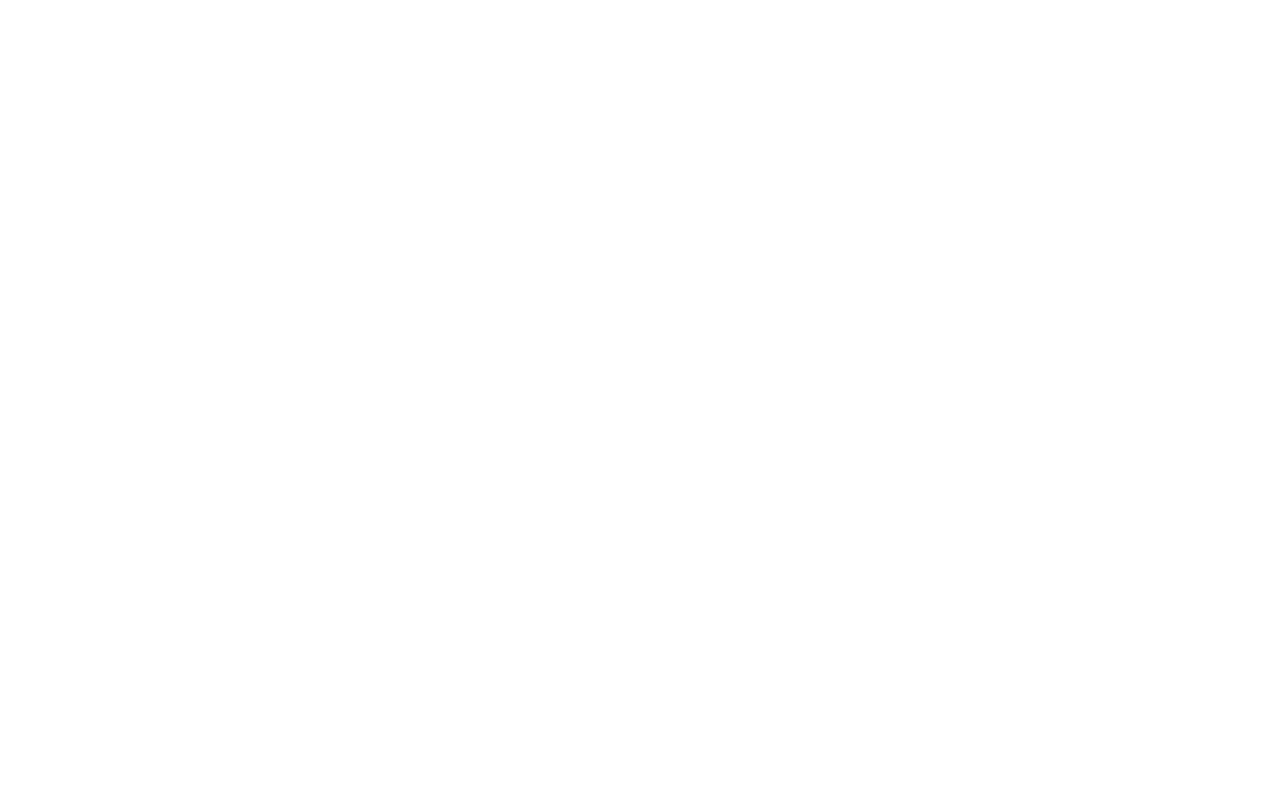
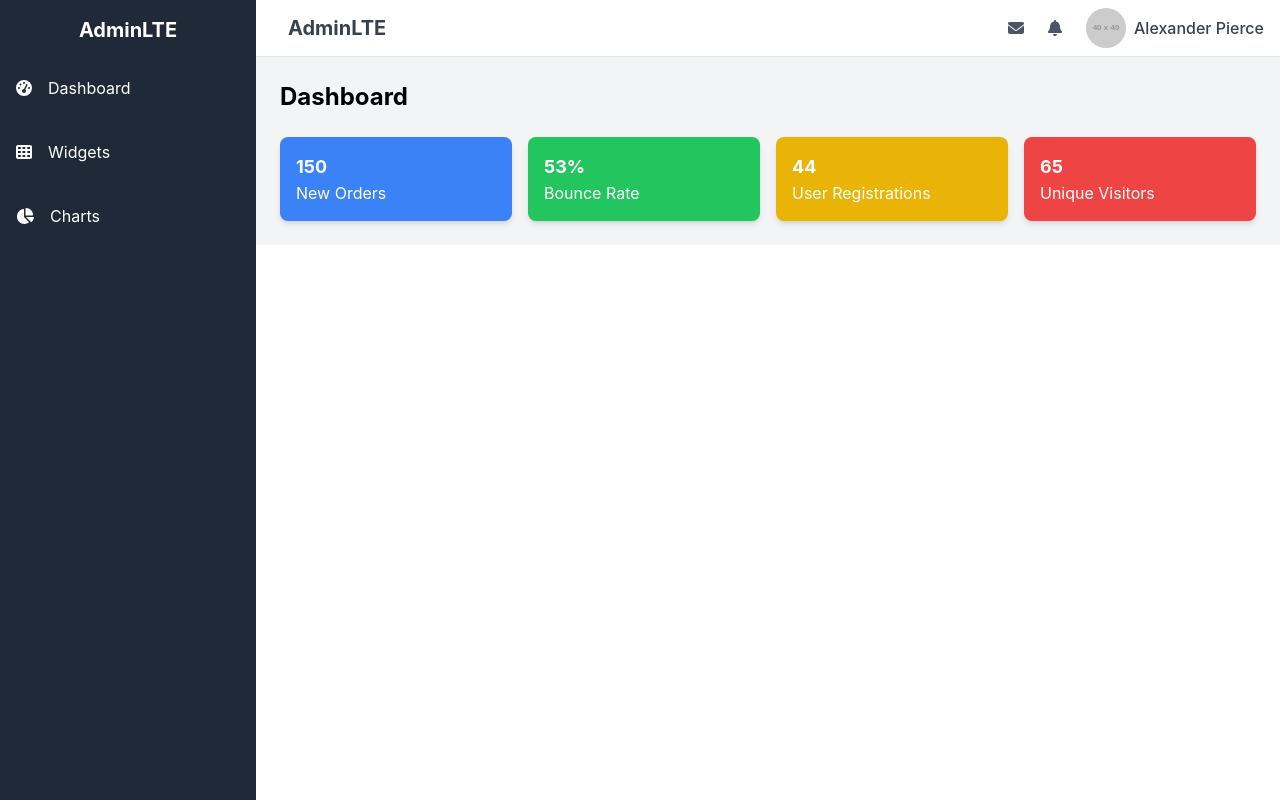
Before and after one commit to eatmilk36/GuiGe, a React (Create React App) app in the folder frontend/: page / in a window 1280 px wide. Before the commit this address had no page. Built offline with nearby package versions, Linux system fonts and the light colour scheme.

Commit message:
frontend add Font Awesome and master page and Dashboard

```diff
--- a/frontend/package.json
+++ b/frontend/package.json
@@ -5,6 +5,9 @@
   "dependencies": {
     "@emotion/react": "^11.13.5",
     "@emotion/styled": "^11.13.5",
+    "@fortawesome/fontawesome-svg-core": "^6.7.1",
+    "@fortawesome/free-solid-svg-icons": "^6.7.1",
+    "@fortawesome/react-fontawesome": "^0.2.2",
     "@mui/material": "^6.1.8",
     "@testing-library/jest-dom": "^5.17.0",
     "@testing-library/react": "^13.4.0",
@@ -16,7 +19,7 @@
     "axios": "^1.7.7",
     "react": "^18.3.1",
     "react-dom": "^18.3.1",
-    "react-router-dom": "^7.0.0",
+    "react-router-dom": "^7.0.1",
     "react-scripts": "5.0.1",
     "sass": "^1.81.0",
     "typescript": "^4.9.5",
--- a/frontend/src/App.tsx
+++ b/frontend/src/App.tsx
@@ -1,12 +1,23 @@
 import React from 'react';
 import { BrowserRouter as Router, Route, Routes } from 'react-router-dom';
 import LoginPage from './pages/Login/LoginPage';
+import Layout from './components/Layout';
+import Dashboard from './pages/Dashboard';
+import Settings from './pages/Settings';
 
 const App: React.FC = () => {
     return (
         <Router>
             <Routes>
+                {/* 登入頁面 */}
                 <Route path="/login" element={<LoginPage />} />
+
+                {/* 使用 Layout 包裹的子路由 */}
+                <Route path="/" element={<Layout />}>
+                    <Route index element={<Dashboard />} /> {/* 預設頁面為 Dashboard */}
+                    <Route path="dashboard" element={<Dashboard />} />
+                    <Route path="settings" element={<Settings />} />
+                </Route>
             </Routes>
         </Router>
     );
--- /dev/null
+++ b/frontend/src/components/Layout.tsx
@@ -0,0 +1,20 @@
+import React from 'react';
+import TopNavbar from './TopNavbar';
+import Sidebar from './Sidebar';
+import { Outlet } from 'react-router-dom';
+
+const Layout: React.FC = () => {
+    return (
+        <div className="flex">
+            <Sidebar /> {/* 側邊欄 */}
+            <div className="flex-1 flex flex-col ml-64">
+                <TopNavbar /> {/* 頂部導航欄 */}
+                <main className="p-6 bg-gray-100 flex-1">
+                    <Outlet /> {/* 渲染子頁面 */}
+                </main>
+            </div>
+        </div>
+    );
+};
+
+export default Layout;
--- /dev/null
+++ b/frontend/src/components/Master.tsx
@@ -0,0 +1,27 @@
+import React from 'react';
+import { Outlet, Link } from 'react-router-dom';
+
+const Master: React.FC = () => {
+    return (
+        <div className="flex h-screen">
+            {/* 側邊欄 */}
+            <nav className="w-1/4 bg-gray-800 text-white">
+                <ul className="p-4">
+                    <li className="mb-4">
+                        <Link to="/dashboard" className="text-white">Dashboard</Link>
+                    </li>
+                    <li>
+                        <Link to="/settings" className="text-white">Settings</Link>
+                    </li>
+                </ul>
+            </nav>
+
+            {/* 主內容區域 */}
+            <div className="flex-1 p-6 bg-gray-100">
+                <Outlet /> {/* 子頁面將會渲染在這裡 */}
+            </div>
+        </div>
+    );
+};
+
+export default Master;
--- /dev/null
+++ b/frontend/src/components/Sidebar.tsx
@@ -0,0 +1,33 @@
+import React from 'react';
+import { FontAwesomeIcon } from '@fortawesome/react-fontawesome';
+import { Link } from 'react-router-dom';
+
+const Sidebar: React.FC = () => {
+    return (
+        <aside className="bg-gray-800 text-white w-64 h-screen fixed">
+            <div className="p-4 text-center text-xl font-bold">AdminLTE</div>
+            <ul className="space-y-2">
+                <li>
+                    <Link to="/dashboard" className="flex items-center p-4 hover:bg-gray-700">
+                        <FontAwesomeIcon icon="tachometer-alt" className="mr-4" />
+                        Dashboard
+                    </Link>
+                </li>
+                <li>
+                    <Link to="/widgets" className="flex items-center p-4 hover:bg-gray-700">
+                        <FontAwesomeIcon icon="th" className="mr-4" />
+                        Widgets
+                    </Link>
+                </li>
+                <li>
+                    <Link to="/charts" className="flex items-center p-4 hover:bg-gray-700">
+                        <FontAwesomeIcon icon="chart-pie" className="mr-4" />
+                        Charts
+                    </Link>
+                </li>
+            </ul>
+        </aside>
+    );
+};
+
+export default Sidebar;
--- /dev/null
+++ b/frontend/src/components/TopNavbar.tsx
@@ -0,0 +1,33 @@
+import React from 'react';
+import { FontAwesomeIcon } from '@fortawesome/react-fontawesome';
+
+const TopNavbar: React.FC = () => {
+    return (
+        <nav className="bg-white border-b shadow-md px-4 py-2 flex items-center justify-between">
+            <div className="flex items-center space-x-4">
+                <button className="text-gray-600 hover:text-black focus:outline-none lg:hidden">
+                    <FontAwesomeIcon icon="bars" />
+                </button>
+                <h1 className="text-xl font-bold text-gray-700">AdminLTE</h1>
+            </div>
+            <div className="flex items-center space-x-6">
+                <button className="text-gray-600 hover:text-black">
+                    <FontAwesomeIcon icon="envelope" />
+                </button>
+                <button className="text-gray-600 hover:text-black">
+                    <FontAwesomeIcon icon="bell" />
+                </button>
+                <div className="flex items-center space-x-2">
+                    <img
+                        src="https://via.placeholder.com/40"
+                        alt="User Avatar"
+                        className="w-10 h-10 rounded-full"
+                    />
+                    <span className="text-gray-700 font-medium">Alexander Pierce</span>
+                </div>
+            </div>
+        </nav>
+    );
+};
+
+export default TopNavbar;
--- a/frontend/src/index.tsx
+++ b/frontend/src/index.tsx
@@ -3,6 +3,10 @@
 import './index.css';
 import App from './App';
 import reportWebVitals from './reportWebVitals';
+import { library } from '@fortawesome/fontawesome-svg-core';
+import { fas } from '@fortawesome/free-solid-svg-icons'; // Solid icons (fas)
+
+library.add(fas); // 將整個 fas (free-solid-svg-icons) 添加到圖標庫
 
 const root = ReactDOM.createRoot(
   document.getElementById('root') as HTMLElement
--- /dev/null
+++ b/frontend/src/pages/Dashboard.tsx
@@ -0,0 +1,29 @@
+import React from 'react';
+
+const Dashboard: React.FC = () => {
+    return (
+        <div>
+            <h1 className="text-2xl font-bold mb-6">Dashboard</h1>
+            <div className="grid grid-cols-4 gap-4">
+                <div className="bg-blue-500 text-white p-4 rounded-lg shadow-md">
+                    <h2 className="text-lg font-bold">150</h2>
+                    <p>New Orders</p>
+                </div>
+                <div className="bg-green-500 text-white p-4 rounded-lg shadow-md">
+                    <h2 className="text-lg font-bold">53%</h2>
+                    <p>Bounce Rate</p>
+                </div>
+                <div className="bg-yellow-500 text-white p-4 rounded-lg shadow-md">
+                    <h2 className="text-lg font-bold">44</h2>
+                    <p>User Registrations</p>
+                </div>
+                <div className="bg-red-500 text-white p-4 rounded-lg shadow-md">
+                    <h2 className="text-lg font-bold">65</h2>
+                    <p>Unique Visitors</p>
+                </div>
+            </div>
+        </div>
+    );
+};
+
+export default Dashboard;
--- a/frontend/src/pages/Login/LoginPage.tsx
+++ b/frontend/src/pages/Login/LoginPage.tsx
@@ -1,7 +1,8 @@
-import React, {useState} from 'react';
-import {login} from '../../api/authApi';
+import React, { useState } from 'react';
+import { useNavigate } from 'react-router-dom'; // 引入 useNavigate
+import { login } from '../../api/authApi';
 import AutoCloseSnackbar from '../../components/AutoCloseSnackbar';
-import {TextField, Button, Typography, Box, Card, CardContent, CircularProgress} from '@mui/material';
+import { TextField, Button, Typography, Box, Card, CardContent, CircularProgress } from '@mui/material';
 import '../../styles/tailwind.css';
 
 const LoginPage: React.FC = () => {
@@ -14,15 +15,22 @@
         open: false,
     });
 
+    const navigate = useNavigate(); // 初始化 useNavigate
+
     const handleLogin = async () => {
         if (isLoading) return;
         setIsLoading(true);
         try {
             const data = await login(username, password);
             console.log('Login successful! Welcome, ' + data.username + '. Your token is ' + data.token);
-            setSnackbar({message: `Login successful! Welcome, ${username}.`, type: 'success', open: true});
+            setSnackbar({ message: `Login successful! Welcome, ${username}.`, type: 'success', open: true });
+
+            // 延遲一段時間後跳轉到目標頁面
+            setTimeout(() => {
+                navigate('/dashboard'); // 導向至目標頁面
+            }, 1000);
         } catch (error) {
-            setSnackbar({message: 'Login failed. Please check your username and password.', type: 'error', open: true});
+            setSnackbar({ message: 'Login failed. Please check your username and password.', type: 'error', open: true });
         } finally {
             setIsLoading(false);
         }
@@ -69,7 +77,7 @@
                         className="mt-4"
                         size="large"
                     >
-                        {isLoading ? <CircularProgress size={24} color="inherit"/> : 'Login'}
+                        {isLoading ? <CircularProgress size={24} color="inherit" /> : 'Login'}
                     </Button>
                 </CardContent>
             </Card>
@@ -77,7 +85,7 @@
                 message={snackbar.message}
                 type={snackbar.type}
                 open={snackbar.open}
-                onClose={() => setSnackbar({...snackbar, open: false})}
+                onClose={() => setSnackbar({ ...snackbar, open: false })}
             />
         </Box>
     );
--- /dev/null
+++ b/frontend/src/pages/Settings.tsx
@@ -0,0 +1,13 @@
+import React from 'react';
+import Button from '@mui/material/Button';
+
+const Settings: React.FC = () => {
+    return (
+        <div>
+            <h1 className="text-2xl font-bold mb-4">Settings</h1>
+            <Button variant="contained" color="primary">保存設定</Button>
+        </div>
+    );
+};
+
+export default Settings;
```
Also changed, not shown: 1 other file (tests, documents, lock files or other folders). Lines whose indentation alone changed are shown as unchanged.
